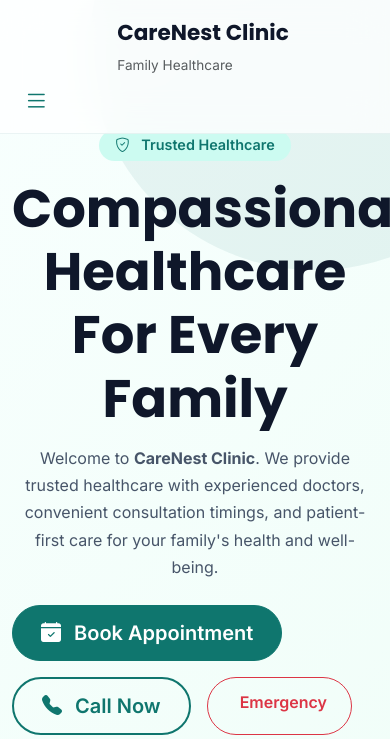
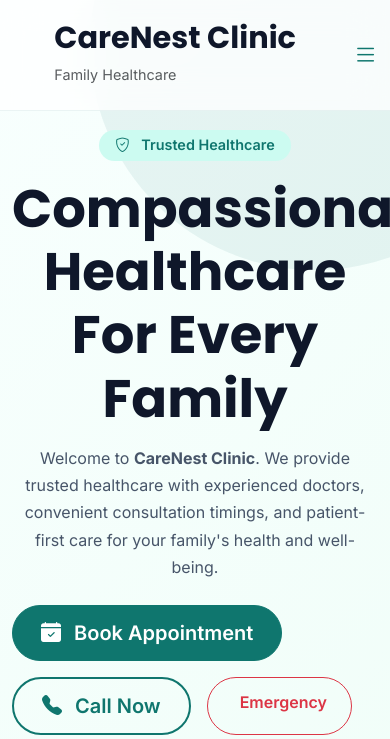
Before and after one commit to ankwebstudio/careNest-clinic, a plain HTML site: page index.html in a window 390 px wide. Shown: the top 739 px of the page. Drawn offline with nearby package versions, Linux system fonts and the light colour scheme; some icons are missing.

Commit message:
Update mystyle.css

```diff
--- a/assets/css/mystyle.css
+++ b/assets/css/mystyle.css
@@ -543,6 +543,52 @@ p{
     }
 
 }
+@media (max-width:991px){
+
+    .custom-navbar .container{
+
+        display:flex;
+        align-items:center;
+        justify-content:space-between;
+        flex-wrap:nowrap;
+
+    }
+
+    .navbar-brand{
+
+        flex:1;
+        margin-right:0;
+        min-width:0;
+    }
+
+    .navbar-brand .ms-3{
+
+        margin-left:0 !important;
+
+    }
+
+    .navbar-brand h4{
+
+        font-size:1.9rem;
+        margin-bottom:2px;
+
+    }
+
+    .navbar-brand small{
+
+        font-size:.9rem;
+
+    }
+
+    .navbar-toggler{
+
+        margin-left:15px;
+        flex-shrink:0;
+        padding:0;
+
+    }
+
+}
 
 /*==================================================
                     HERO SECTION
```
